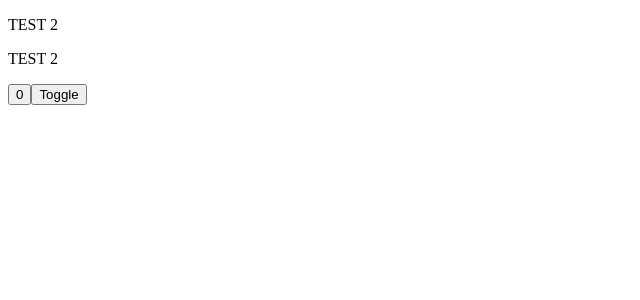
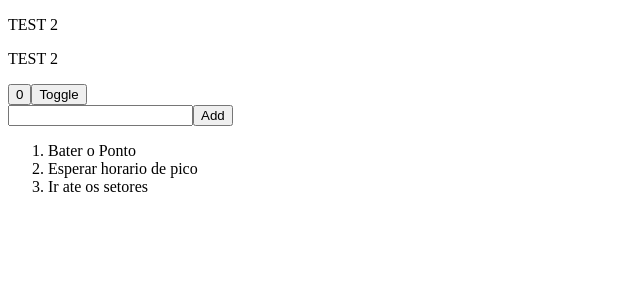
Before and after one commit to 01Keven/React_Base, a React (Vite) app in the folder curso-base-react/: page / in a window 1280 px wide. Shown: the top 300 px of the page, without its empty margins (0-640 px from the left). Built offline with nearby package versions, Linux system fonts and the light colour scheme.

Commit message:
feat: implement ToDoList component and integrate it into main application

```diff
--- /dev/null
+++ b/curso-base-react/src/ToDoList.tsx
@@ -0,0 +1,30 @@
+import { use, useState } from "react";
+
+
+export function ToDoList() {
+
+
+    const [list, setList] = useState([
+        {id: '1', label: 'Bater o Ponto'},
+        {id: '2', label: 'Esperar horario de pico'},
+        {id: '3', label: 'Ir ate os setores'},
+    ])
+
+    console.log(list[0]);
+
+
+    return (
+        <div>
+
+            <input type="text" />
+            <button>Add</button>
+
+            <ol>
+                {list.map(listItem => (
+                    <li key={listItem.id}> {listItem.label} </li>
+                ))}
+            </ol>
+        </div>
+
+    )
+}
--- a/curso-base-react/src/main.tsx
+++ b/curso-base-react/src/main.tsx
@@ -2,10 +2,12 @@ import { StrictMode } from 'react'
 import { createRoot } from 'react-dom/client'
 // named import
 import { App} from './App'
+import { ToDoList } from './ToDoList'
 
 createRoot(document.getElementById('root')!).render(
   <StrictMode>
     {/* Componente react */}
-    <App />
+    <App /> <br />
+    <ToDoList />
   </StrictMode>,
 )
```
